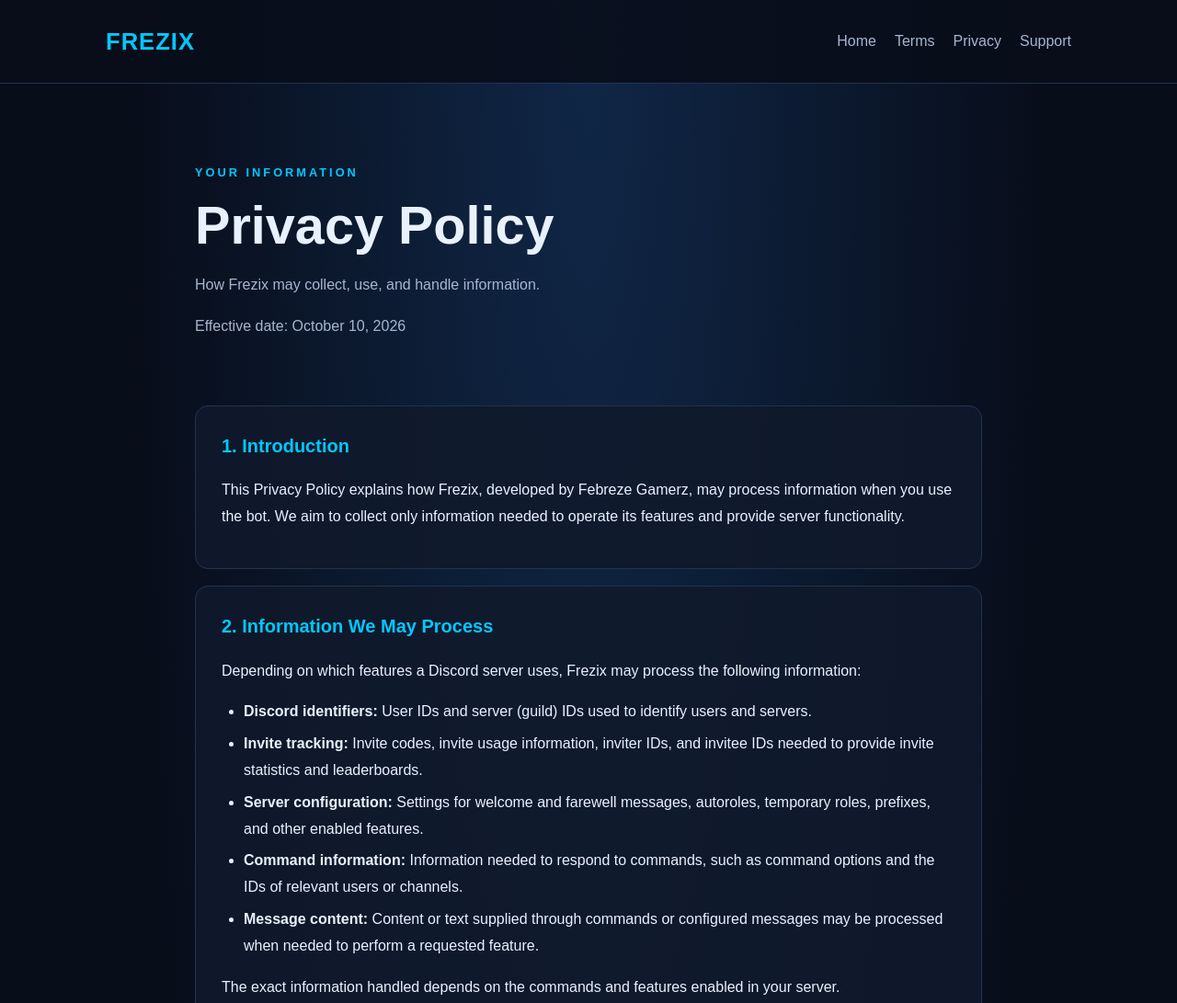
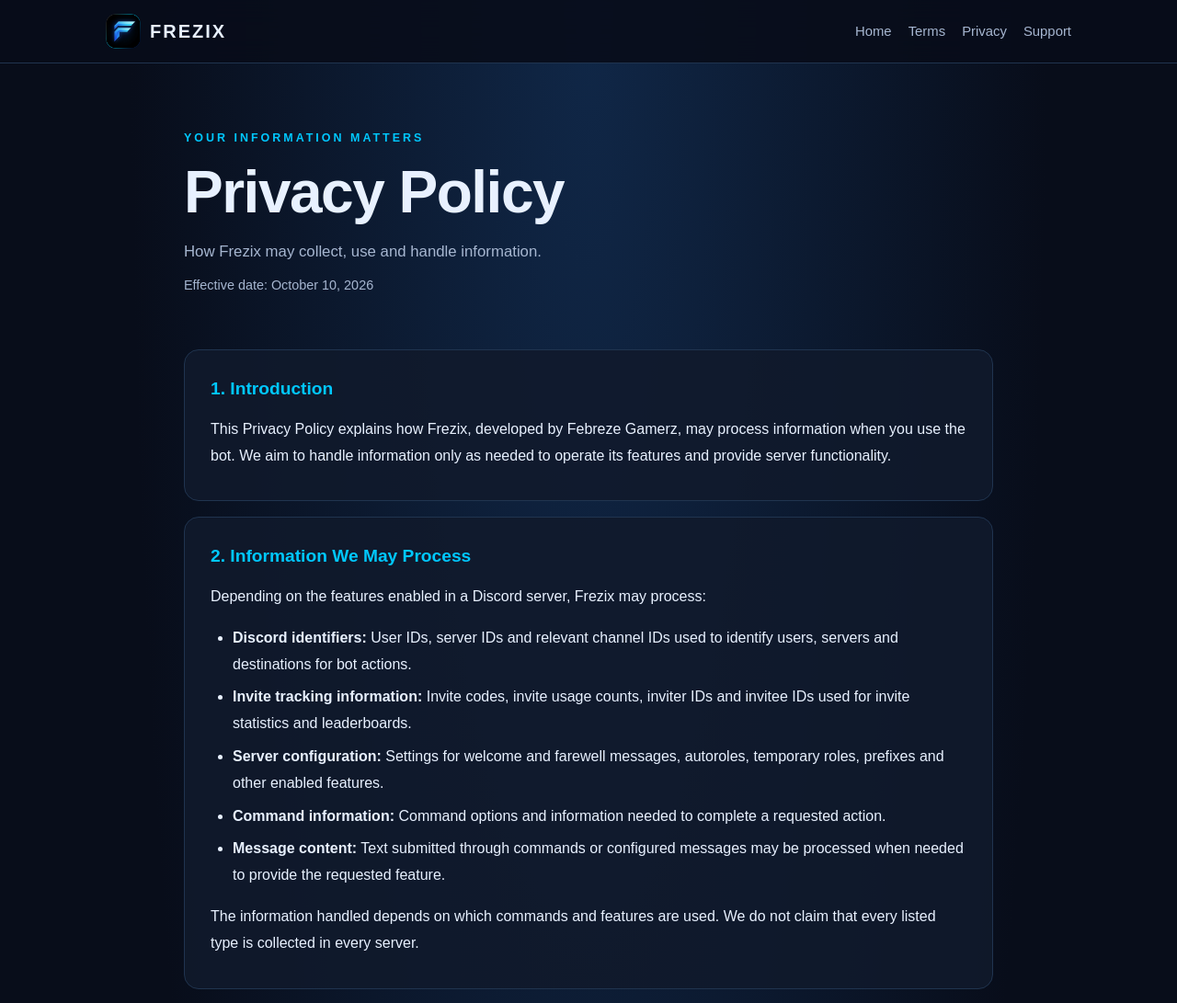
Before and after one commit to frezix-bot/frezix-bot.github.io, a plain HTML site: page privacy.html in a window 1280 px wide. Shown: the top 1091 px of the page at 92% size. Drawn offline with Linux system fonts and the light colour scheme.

Commit message:
Refactor privacy policy structure and styling
Updated the privacy policy layout and content for clarity and consistency.

```diff
--- a/privacy.html
+++ b/privacy.html
@@ -1,135 +1,76 @@
+
 <!DOCTYPE html>
 <html lang="en">
 <head>
   <meta charset="UTF-8">
-  <meta name="viewport" content="width=device-width, initial-scale=1.0">
+  <meta name="viewport" content="width=device-width, initial-scale=1">
   <meta name="theme-color" content="#080d1a">
   <meta name="description" content="Read the Privacy Policy for Frezix, a Discord bot developed by Febreze Gamerz.">
   <title>Privacy Policy | Frezix</title>
+  <link rel="icon" href="assets/frezix-logo.png">
   <style>
     :root {
-      --bg: #080d1a;
-      --card: #101a2c;
-      --text: #e8f1ff;
-      --muted: #a6b6d0;
-      --accent: #00c8ff;
-      --border: #20344f;
+      --bg:#080d1a;--panel:#101a2c;--text:#e8f1ff;
+      --muted:#a6b6d0;--blue:#00c8ff;--border:#20344f;
     }
-
-    * { box-sizing: border-box; }
-
-    html { scroll-behavior: smooth; }
-
-    body {
-      margin: 0;
-      background: radial-gradient(ellipse at top, #102747 0%, var(--bg) 55%);
-      color: var(--text);
-      font-family: Arial, Helvetica, sans-serif;
-      line-height: 1.8;
+    *{box-sizing:border-box}
+    html{scroll-behavior:smooth;scroll-padding-top:90px}
+    body{
+      margin:0;background:radial-gradient(ellipse at top,#102747 0%,var(--bg) 55%);
+      color:var(--text);font:16px/1.8 Arial,Helvetica,sans-serif;
     }
-
-    header {
-      padding: 22px 7%;
-      border-bottom: 1px solid var(--border);
-      background: rgba(8, 13, 26, 0.88);
+    a{color:var(--blue)}
+    header{
+      position:sticky;top:0;z-index:5;background:rgba(8,13,26,.9);
+      backdrop-filter:blur(15px);border-bottom:1px solid var(--border);
+      padding:15px 5%;
     }
-
-    nav {
-      max-width: 1050px;
-      margin: auto;
-      display: flex;
-      align-items: center;
-      justify-content: space-between;
-      gap: 16px;
-      flex-wrap: wrap;
+    nav{
+      max-width:1050px;margin:auto;display:flex;align-items:center;
+      justify-content:space-between;gap:18px;flex-wrap:wrap;
     }
-
-    .brand {
-      color: var(--accent);
-      font-size: 1.6rem;
-      font-weight: 800;
-      text-decoration: none;
-      letter-spacing: 1px;
+    .brand{
+      display:flex;align-items:center;gap:10px;color:var(--text);
+      font-size:1.25rem;font-weight:900;letter-spacing:2px;text-decoration:none;
     }
-
-    nav .links {
-      display: flex;
-      flex-wrap: wrap;
-      gap: 20px;
+    .brand img{width:38px;height:38px;object-fit:contain;border-radius:10px}
+    .links{display:flex;gap:18px;flex-wrap:wrap}
+    .links a{color:var(--muted);text-decoration:none;font-size:.93rem}
+    .links a:hover{color:var(--blue)}
+    main{width:min(880px,90%);margin:50px auto 70px}
+    .hero{padding:20px 0 30px}
+    .tag{color:var(--blue);letter-spacing:3px;text-transform:uppercase;font-size:.78rem;font-weight:bold}
+    h1{font-size:clamp(2.4rem,7vw,4rem);line-height:1.15;letter-spacing:-1.5px;margin:12px 0}
+    .subtitle,.updated{color:var(--muted)}
+    .subtitle{font-size:1.05rem}
+    .updated{font-size:.9rem}
+    .policy{
+      padding:25px 28px;margin:17px 0;background:rgba(16,26,44,.88);
+      border:1px solid var(--border);border-radius:16px;
     }
-
-    nav .links a {
-      color: var(--muted);
-      text-decoration: none;
-    }
-
-    nav .links a:hover,
-    a { color: var(--accent); }
-
-    main {
-      max-width: 900px;
-      margin: 55px auto;
-      padding: 0 22px;
-    }
-
-    .hero {
-      padding: 30px 0;
-      margin-bottom: 25px;
-    }
-
-    .tag {
-      color: var(--accent);
-      text-transform: uppercase;
-      letter-spacing: 3px;
-      font-size: 0.8rem;
-      font-weight: bold;
-    }
-
-    h1 {
-      font-size: clamp(2.2rem, 6vw, 3.6rem);
-      line-height: 1.2;
-      margin: 12px 0;
-    }
-
-    .subtitle, .updated { color: var(--muted); }
-
-    section {
-      background: rgba(16, 26, 44, 0.88);
-      border: 1px solid var(--border);
-      border-radius: 14px;
-      padding: 25px 28px;
-      margin: 18px 0;
-    }
-
-    h2 {
-      color: var(--accent);
-      font-size: 1.25rem;
-      margin-top: 0;
-    }
-
-    ul { padding-left: 24px; }
-    li { margin: 6px 0; }
-
-    footer {
-      text-align: center;
-      padding: 30px 20px;
-      color: var(--muted);
-      border-top: 1px solid var(--border);
-    }
-
-    footer a { text-decoration: none; }
-
-    @media (max-width: 600px) {
-      header { padding: 18px 5%; }
-      main { margin: 28px auto; padding: 0 14px; }
-      section { padding: 20px; }
+    h2{color:var(--blue);font-size:1.2rem;margin:0 0 12px}
+    p{margin:9px 0}
+    ul{padding-left:24px}
+    li{margin:7px 0}
+    footer{border-top:1px solid var(--border);padding:28px 15px;text-align:center;color:var(--muted)}
+    footer p{margin:6px}
+    footer a{margin:0 8px;text-decoration:none}
+    @media(max-width:600px){
+      header{padding:14px 4%}
+      nav{justify-content:center}
+      .links{justify-content:center;gap:13px}
+      main{width:92%;margin:28px auto 45px}
+      .policy{padding:20px}
     }
   </style>
 </head>
 <body>
 <header>
   <nav>
-      <a class="brand" href="index.html">FREZIX</a>
+    <a class="brand" href="index.html">
+      <img src="assets/frezix-logo.png" alt="Frezix logo">
+      <span>FREZIX</span>
+    </a>
     <div class="links">
       <a href="index.html">Home</a>
       <a href="tos.html">Terms</a>
@@ -141,89 +82,90 @@
 
 <main>
   <div class="hero">
-      <div class="tag">Your information</div>
+    <div class="tag">Your information matters</div>
     <h1>Privacy Policy</h1>
-      <p class="subtitle">How Frezix may collect, use, and handle information.</p>
+    <p class="subtitle">How Frezix may collect, use and handle information.</p>
     <p class="updated">Effective date: October 10, 2026</p>
   </div>
 
-    <section>
+  <section class="policy">
     <h2>1. Introduction</h2>
-      <p>This Privacy Policy explains how Frezix, developed by Febreze Gamerz, may process information when you use the bot. We aim to collect only information needed to operate its features and provide server functionality.</p>
+    <p>This Privacy Policy explains how Frezix, developed by Febreze Gamerz, may process information when you use the bot. We aim to handle information only as needed to operate its features and provide server functionality.</p>
   </section>
 
-    <section>
+  <section class="policy">
     <h2>2. Information We May Process</h2>
-      <p>Depending on which features a Discord server uses, Frezix may process the following information:</p>
+    <p>Depending on the features enabled in a Discord server, Frezix may process:</p>
     <ul>
-        <li><strong>Discord identifiers:</strong> User IDs and server (guild) IDs used to identify users and servers.</li>
-        <li><strong>Invite tracking:</strong> Invite codes, invite usage information, inviter IDs, and invitee IDs needed to provide invite statistics and leaderboards.</li>
-        <li><strong>Server configuration:</strong> Settings for welcome and farewell messages, autoroles, temporary roles, prefixes, and other enabled features.</li>
-        <li><strong>Command information:</strong> Information needed to respond to commands, such as command options and the IDs of relevant users or channels.</li>
-        <li><strong>Message content:</strong> Content or text supplied through commands or configured messages may be processed when needed to perform a requested feature.</li>
+      <li><strong>Discord identifiers:</strong> User IDs, server IDs and relevant channel IDs used to identify users, servers and destinations for bot actions.</li>
+      <li><strong>Invite tracking information:</strong> Invite codes, invite usage counts, inviter IDs and invitee IDs used for invite statistics and leaderboards.</li>
+      <li><strong>Server configuration:</strong> Settings for welcome and farewell messages, autoroles, temporary roles, prefixes and other enabled features.</li>
+      <li><strong>Command information:</strong> Command options and information needed to complete a requested action.</li>
+      <li><strong>Message content:</strong> Text submitted through commands or configured messages may be processed when needed to provide the requested feature.</li>
     </ul>
-      <p>The exact information handled depends on the commands and features enabled in your server.</p>
+    <p>The information handled depends on which commands and features are used. We do not claim that every listed type is collected in every server.</p>
   </section>
 
-    <section>
+  <section class="policy">
     <h2>3. How Information Is Used</h2>
     <p>Information may be used to:</p>
     <ul>
-        <li>Provide utility, moderation, role management, and server information commands.</li>
+      <li>Provide utility, moderation, role management and server information commands.</li>
       <li>Track invitations and calculate invite statistics.</li>
-        <li>Send configured welcome or farewell messages.</li>
+      <li>Send configured welcome and farewell messages.</li>
       <li>Apply server settings and manage temporary roles.</li>
-        <li>Maintain the bot's security, troubleshoot errors, and prevent abuse.</li>
+      <li>Respond to commands, maintain functionality, troubleshoot problems and help prevent abuse.</li>
     </ul>
   </section>
 
-    <section>
+  <section class="policy">
     <h2>4. Storage and Retention</h2>
-      <p>Some settings and invite tracking information may be retained so features continue to work between commands or sessions. Information should be retained only for as long as reasonably necessary for the relevant feature or operational purpose.</p>
-      <p>We do not promise that every type of information is stored, logged, or deleted in the same way. Retention depends on the feature and the data involved.</p>
+    <p>Some settings and invite tracking information may be retained so features can continue to work between commands or sessions. Retention depends on the feature and how the bot is implemented.</p>
+    <p>We aim to retain information only for as long as reasonably necessary for the relevant functionality, security or operational purpose. We cannot promise a specific deletion schedule for every category of information.</p>
   </section>
 
-    <section>
+  <section class="policy">
     <h2>5. Sharing and Disclosure</h2>
-      <p>We do not sell your personal information. Information may be processed through Discord to operate the bot, or disclosed where required by law or reasonably necessary to protect the bot, its users, or others from abuse or security threats.</p>
-      <p>Discord handles information under its own privacy policy and terms. We do not control Discord's data practices.</p>
+    <p>We do not sell personal information. Frezix interacts with Discord to provide bot features. Information may also be disclosed when required by applicable law or when reasonably necessary to protect users, the bot or others from abuse or security threats.</p>
+    <p>Discord handles information under its own terms and privacy policy. We do not control Discord's data practices.</p>
   </section>
 
-    <section>
+  <section class="policy">
     <h2>6. Permissions and Server Administrators</h2>
-      <p>Server administrators control which people can use many of Frezix's features and what settings are configured. If you use a server that has Frezix installed, its administrators may be able to see information that Discord makes available to them or that is displayed by bot commands.</p>
+    <p>Server administrators control many of the settings and permissions used by Frezix. Administrators and moderators may be able to see information made available by Discord or displayed through bot commands. They are responsible for how they use that information within their server.</p>
   </section>
 
-    <section>
+  <section class="policy">
     <h2>7. Your Choices and Data Requests</h2>
-      <p>You can stop interacting with Frezix or ask a server administrator to remove the bot from a server. If you have a question about information associated with your Discord ID, or want to request access to or deletion of information, contact us through our <a href="https://discord.gg/JjrcaTUny7" target="_blank" rel="noopener noreferrer">support Discord server</a>.</p>
-      <p>We may need enough information to identify the relevant data and verify the request. Some information may need to be retained where required by law or for legitimate security purposes.</p>
+    <p>You can stop using Frezix or ask a server administrator to remove the bot from a server. To ask a question about information associated with your Discord ID or request access to or deletion of information, contact us through the <a href="https://discord.gg/JjrcaTUny7" target="_blank" rel="noopener noreferrer">official Frezix support server</a>.</p>
+    <p>We may need enough information to identify the relevant records and verify a request. Some information may need to be retained for legal, security or legitimate operational reasons.</p>
   </section>
 
-    <section>
+  <section class="policy">
     <h2>8. Children's Privacy</h2>
     <p>Frezix is intended for people who are permitted to use Discord under Discord's applicable age requirements. We do not knowingly seek to collect personal information from children in violation of applicable law. If you believe information has been provided inappropriately, contact us through our support server.</p>
   </section>
 
-    <section>
+  <section class="policy">
     <h2>9. Security</h2>
-      <p>Reasonable measures should be taken to protect information handled by the bot. However, no online service can guarantee absolute security, and we cannot promise that unauthorized access or data loss will never occur.</p>
+    <p>Reasonable measures should be taken to protect information handled by the bot. However, no online service can guarantee absolute security, and we cannot guarantee that unauthorized access, service interruptions or data loss will never occur.</p>
   </section>
 
-    <section>
+  <section class="policy">
     <h2>10. Changes to This Policy</h2>
     <p>This policy may be updated when Frezix's features or data practices change. Updates will be published on this page with a revised effective date. Please review it periodically.</p>
   </section>
 
-    <section>
+  <section class="policy">
     <h2>11. Contact</h2>
     <p>For privacy questions or data requests, contact us through the <a href="https://discord.gg/JjrcaTUny7" target="_blank" rel="noopener noreferrer">official Frezix support Discord server</a>.</p>
+    <p>Developer: Febreze Gamerz</p>
   </section>
 </main>
 
 <footer>
   <p>© 2026 Febreze Gamerz. All rights reserved.</p>
-    <p><a href="tos.html">Terms of Service</a> · <a href="privacy.html">Privacy Policy</a> · <a href="https://discord.gg/JjrcaTUny7" target="_blank" rel="noopener noreferrer">Support</a></p>
+  <p><a href="index.html">Home</a><a href="tos.html">Terms of Service</a><a href="privacy.html">Privacy Policy</a><a href="https://discord.gg/JjrcaTUny7" target="_blank" rel="noopener noreferrer">Support</a></p>
 </footer>
 </body>
 </html>
```
Lines whose indentation alone changed are shown as unchanged.
